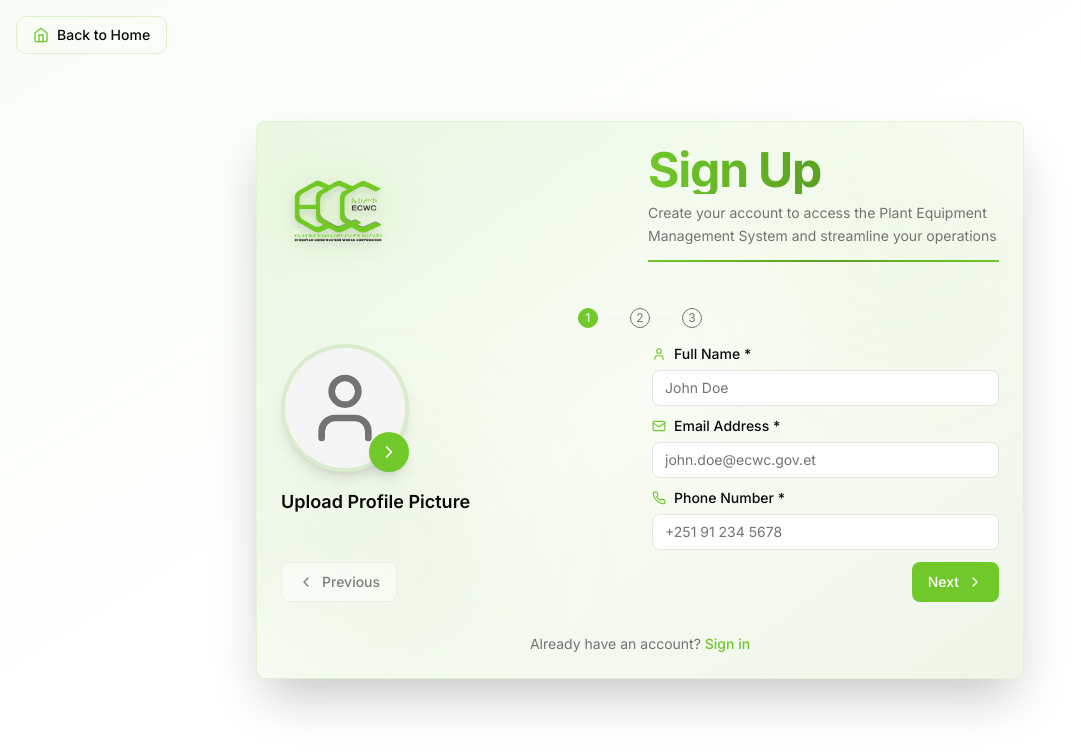
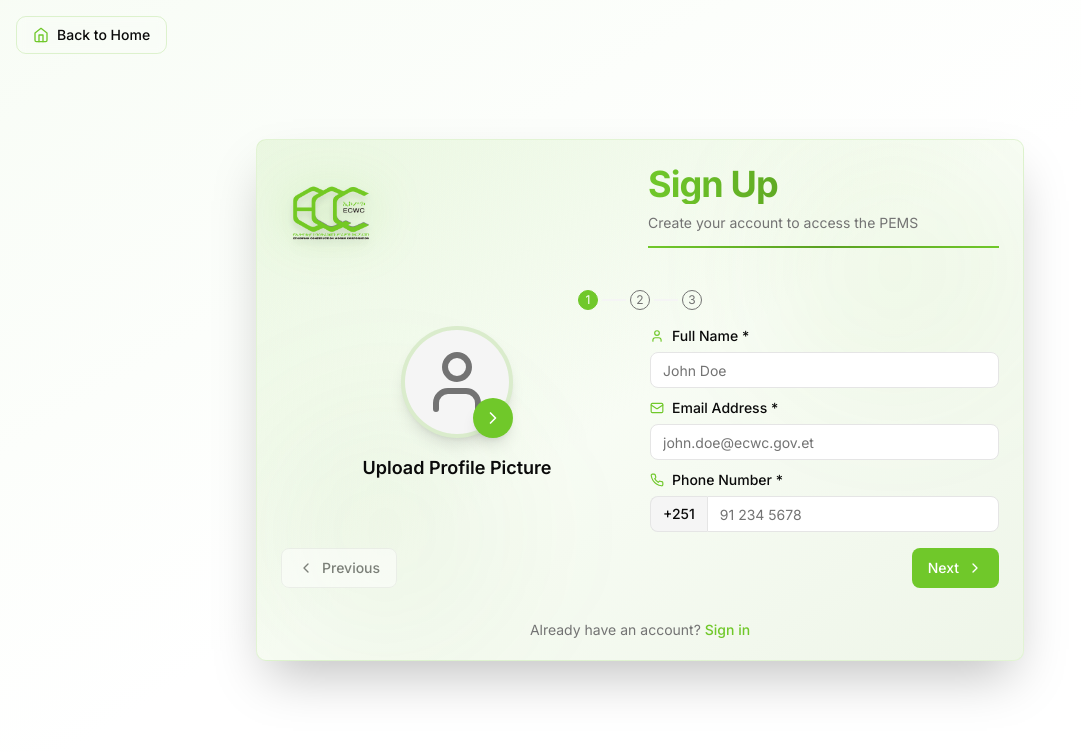
Before and after one commit to RemedanSE123/ecwc-nextjs-frontend, a Next.js app: page /sign-up in a window 1280 px wide. Shown: the top 752 px of the page, without its empty margins (0-1081 px from the left). Built offline with nearby package versions, Linux system fonts and the light colour scheme.

Commit message:
sign in and up

```diff
--- a/app/page.tsx
+++ b/app/page.tsx
@@ -1302,26 +1302,29 @@ export default function LandingPage() {
             viewport={{ once: true }}
             transition={{ duration: 1, delay: 0.2 }}
             className="max-w-6xl mx-auto relative group"
+            style={{ zIndex: 10 }}
           >
             {/* Glowing Border Effect */}
             <div className="absolute -inset-1 bg-gradient-to-r from-[#70c82a] via-emerald-500 to-teal-500 rounded-3xl blur-xl opacity-20 group-hover:opacity-40 transition-opacity duration-500" />
 
             {/* Video Frame */}
-            <div className="relative rounded-2xl overflow-hidden border border-border dark:border-zinc-800 bg-card dark:bg-zinc-950 shadow-2xl">
+            <div className="relative rounded-2xl overflow-hidden border border-border dark:border-zinc-800 bg-card dark:bg-zinc-950 shadow-2xl" style={{ zIndex: 15 }}>
               {/* Video Player */}
               <div className="relative aspect-video bg-black">
                 <video
                   controls
                   playsInline
+                  preload="metadata"
                   className="w-full h-full object-cover"
                   poster="/ps.jpg"
+                  style={{ pointerEvents: 'auto' }}
                 >
-                  <source src="/erp video.mp4" type="video/mp4" />
+                  <source src="/erp.mp4" type="video/mp4" />
                   Your browser does not support the video tag.
                 </video>
 
                 {/* Video Overlay Stats */}
-                <div className="absolute bottom-0 left-0 right-0 bg-gradient-to-t from-black/80 to-transparent p-6">
+                <div className="absolute bottom-0 left-0 right-0 bg-gradient-to-t from-black/80 to-transparent p-6 pointer-events-none">
                   <div className="grid grid-cols-3 gap-4 text-center">
                     <div>
                       <div className="text-2xl font-bold text-white">156</div>
@@ -1347,14 +1350,30 @@ export default function LandingPage() {
                     <p className="text-muted-foreground text-sm">Comprehensive overview of features, capabilities, and operational excellence</p>
                   </div>
                   <div className="flex items-center gap-3">
-                    <Button variant="outline" size="sm" className="gap-2 border-border hover:border-[#70c82a]">
+                    <Button
+                      variant="outline"
+                      size="sm"
+                      className="gap-2 border-border hover:border-[#70c82a]"
+                      onClick={() => {
+                        // Add brochure download functionality
+                        const link = document.createElement('a');
+                        link.href = '/brochure.pdf'; // Update with actual brochure path
+                        link.download = 'ECWC-PEMS-Brochure.pdf';
+                        link.click();
+                      }}
+                    >
                       <Download className="w-4 h-4" />
                       Brochure
                     </Button>
-                    <Button size="sm" className="gap-2 bg-[#70c82a] hover:bg-[#5fa822] text-black font-semibold">
-                      Request Demo
-                      <ArrowRight className="w-4 h-4" />
-                    </Button>
+                    <Link href="/sign-up">
+                      <Button
+                        size="sm"
+                        className="gap-2 bg-[#70c82a] hover:bg-[#5fa822] text-black font-semibold"
+                      >
+                        Request Demo
+                        <ArrowRight className="w-4 h-4" />
+                      </Button>
+                    </Link>
                   </div>
                 </div>
               </div>
@@ -1366,7 +1385,8 @@ export default function LandingPage() {
         whileInView={{ opacity: 1, x: 0 }}
         viewport={{ once: true }}
               transition={{ duration: 0.8, delay: 0.5 }}
-              className="hidden lg:block absolute -left-12 top-1/4 w-64 p-4 rounded-xl bg-card dark:bg-zinc-900 border border-border dark:border-zinc-800 shadow-xl"
+              className="hidden lg:block absolute -left-12 top-1/4 w-64 p-4 rounded-xl bg-card dark:bg-zinc-900 border border-border dark:border-zinc-800 shadow-xl z-20"
+              style={{ pointerEvents: 'auto' }}
             >
               <div className="flex items-center gap-3 mb-2">
                 <div className="w-10 h-10 rounded-lg bg-[#70c82a]/10 flex items-center justify-center">
@@ -1384,7 +1404,8 @@ export default function LandingPage() {
               whileInView={{ opacity: 1, x: 0 }}
               viewport={{ once: true }}
               transition={{ duration: 0.8, delay: 0.7 }}
-              className="hidden lg:block absolute -right-12 bottom-1/4 w-64 p-4 rounded-xl bg-card dark:bg-zinc-900 border border-border dark:border-zinc-800 shadow-xl"
+              className="hidden lg:block absolute -right-12 bottom-1/4 w-64 p-4 rounded-xl bg-card dark:bg-zinc-900 border border-border dark:border-zinc-800 shadow-xl z-20"
+              style={{ pointerEvents: 'auto' }}
             >
               <div className="flex items-center gap-3 mb-2">
                 <div className="w-10 h-10 rounded-lg bg-[#70c82a]/10 flex items-center justify-center">
--- a/app/sign-up/page.tsx
+++ b/app/sign-up/page.tsx
@@ -233,7 +233,13 @@ export default function SignUpPage() {
 
     // Registration submission
     setTimeout(() => {
-      console.log('Registration attempt:', { ...formData, profileImage, agreedToTerms })
+      const fullPhoneNumber = formData.phone ? `+251${formData.phone.replace(/\s/g, '')}` : ''
+      console.log('Registration attempt:', {
+        ...formData,
+        phone: fullPhoneNumber,
+        profileImage,
+        agreedToTerms
+      })
       setIsLoading(false)
       router.push('/sign-in')
     }, 1000)
@@ -283,11 +289,11 @@ export default function SignUpPage() {
             exit="exit"
             className="space-y-3"
           >
-            <div className="grid grid-cols-1 lg:grid-cols-2 gap-4 lg:gap-6 items-start">
+            <div className="grid grid-cols-1 lg:grid-cols-2 gap-4 lg:gap-5 items-start">
               {/* Left Section - Profile Picture Upload */}
-              <div className="flex flex-col items-center lg:items-start w-full lg:max-w-xs">
+              <div className="flex flex-col items-center lg:items-center w-full lg:max-w-xs lg:pl-8">
                 <div className="relative mb-4">
-                  <div className="w-32 h-32 rounded-full bg-muted flex items-center justify-center overflow-hidden border-4 border-[#70c82a]/20 dark:border-[#70c82a]/30 shadow-lg">
+                  <div className="w-28 h-28 rounded-full bg-muted flex items-center justify-center overflow-hidden border-4 border-[#70c82a]/20 dark:border-[#70c82a]/30 shadow-lg">
                     {profileImage ? (
                       <img
                         src={profileImage}
@@ -295,7 +301,7 @@ export default function SignUpPage() {
                         className="w-full h-full object-cover"
                       />
                     ) : (
-                      <User className="h-20 w-20 text-muted-foreground" />
+                      <User className="text-muted-foreground" style={{ width: '4.5rem', height: '4.5rem' }} />
                     )}
                   </div>
                   <label htmlFor="profileImage" className="absolute bottom-0 right-0 bg-[#70c82a] text-white p-2.5 rounded-full cursor-pointer hover:bg-[#5aa022] transition-colors shadow-lg z-10">
@@ -309,7 +315,7 @@ export default function SignUpPage() {
                     <ChevronRight className="h-5 w-5" />
                   </label>
                 </div>
-                <div className="text-center lg:text-left space-y-1 w-full">
+                <div className="text-center space-y-1 w-full">
                   <p className="text-lg font-semibold text-foreground">Upload Profile Picture</p>
                 </div>
               </div>
@@ -356,17 +362,22 @@ export default function SignUpPage() {
                     <Phone className="h-3.5 w-3.5 text-[#70c82a]" />
                     Phone Number *
                   </Label>
+                  <div className="flex items-center">
+                    <div className="flex items-center justify-center px-3 h-9 bg-muted border border-r-0 rounded-l-md text-sm font-medium text-foreground">
+                      +251
+                    </div>
                     <Input
                       id="phone"
                       name="phone"
                       type="tel"
-                    placeholder="+251 91 234 5678"
+                      placeholder="91 234 5678"
                       value={formData.phone}
                       onChange={handleChange}
                       required
                       disabled={isLoading}
-                    className="bg-background/50 h-9 text-sm"
+                      className="bg-background/50 h-9 text-sm rounded-l-none"
                     />
+                  </div>
                 </div>
 
               </div>
@@ -635,7 +646,7 @@ export default function SignUpPage() {
   }
 
   return (
-    <div className="h-screen bg-background flex flex-col overflow-hidden">
+    <div className="min-h-screen bg-background flex flex-col">
       {/* Back to Home Button */}
       <div className="absolute top-4 left-4 z-50">
         <Link
@@ -648,7 +659,7 @@ export default function SignUpPage() {
       </div>
 
       {/* Sign Up Form */}
-      <div className="flex-1 flex items-center justify-center px-4 py-4 bg-gradient-to-br from-[#70c82a]/5 via-background to-background dark:from-[#70c82a]/10 overflow-y-auto">
+      <div className="flex-1 flex items-center justify-center px-4 py-8 bg-gradient-to-br from-[#70c82a]/5 via-background to-background dark:from-[#70c82a]/10 overflow-y-auto">
         <motion.div
           initial="initial"
           animate="animate"
@@ -670,9 +681,9 @@ export default function SignUpPage() {
                     <Image
                       src="/ecwc png logo.png"
                       alt="ECWC Logo"
-                      width={80}
-                      height={80}
-                      className="h-16 w-auto object-contain relative z-10 drop-shadow-lg"
+                      width={70}
+                      height={70}
+                      className="h-14 w-auto object-contain relative z-10 drop-shadow-lg"
                       quality={100}
                       unoptimized
                       priority
@@ -683,12 +694,12 @@ export default function SignUpPage() {
                 {/* Right Section - Title and Description */}
                 <div className="text-center md:text-left space-y-3 relative">
                   <div className="space-y-2">
-                    <CardTitle className="text-4xl md:text-5xl font-bold bg-gradient-to-r from-[#70c82a] via-[#5aa022] to-[#70c82a] bg-clip-text text-transparent">
+                    <CardTitle className="text-2xl md:text-4xl font-bold bg-gradient-to-r from-[#70c82a] via-[#5aa022] to-[#70c82a] bg-clip-text text-transparent">
                       Sign Up
                     </CardTitle>
                     {currentStep !== 3 && (
                       <p className="text-sm text-muted-foreground leading-relaxed">
-                        Create your account to access the Plant Equipment Management System and streamline your operations
+                        Create your account to access the PEMS
                       </p>
                     )}
                   </div>
@@ -699,7 +710,7 @@ export default function SignUpPage() {
                 </div>
               </div>
             </CardHeader>
-            <CardContent className="relative z-10 py-4">
+            <CardContent className="relative z-10 py-3 pb-4">
               {renderStepIndicator()}
 
               <form onSubmit={(e) => {
@@ -728,7 +739,7 @@ export default function SignUpPage() {
                   {renderStepContent()}
                 </AnimatePresence>
 
-                <div className="flex justify-between mt-3">
+                <div className="flex justify-between mt-4">
                   <Button
                     type="button"
                     variant="outline"
@@ -769,7 +780,7 @@ export default function SignUpPage() {
                 </div>
               </form>
             </CardContent>
-            <CardFooter className="flex flex-col space-y-2 relative z-10 pt-4">
+            <CardFooter className="flex flex-col space-y-2 relative z-10 pt-4 pb-5">
               <div className="text-sm text-muted-foreground text-center">
                 Already have an account?{" "}
                 <Link href="/sign-in" className="text-[#70c82a] hover:underline font-medium">
```
Also changed, not shown: 1 other file (tests, documents, lock files or other folders). Lines whose indentation alone changed are shown as unchanged.
